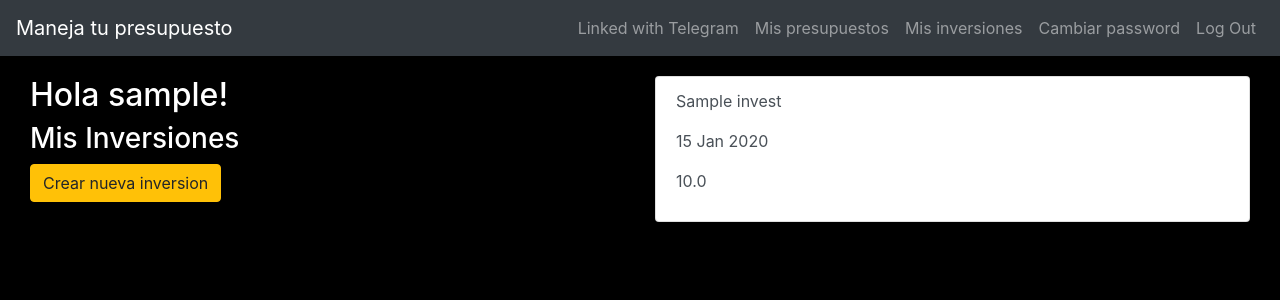
After one commit to ccantero/django-misgastos, a Django app: page /inversiones/ in a window 1280 px wide. The commit adds this page. Shown: the top 300 px of the page. Run offline with Django 3.2, Linux system fonts and the light colour scheme; a user stored in the database is signed in; tables that the repository leaves empty hold one stand-in row (values such as "Sample post"); some libraries are stand-ins or nearby versions.

Commit message:
Add InvestmentApp Enhancements

```diff
--- a/investmentapp/models.py
+++ b/investmentapp/models.py
@@ -2,9 +2,17 @@ from django.db import models
 
 # Create your models here.
 from django.utils import timezone
+from django.urls import reverse
+
+from django.contrib.auth import get_user_model
+User = get_user_model()
+
 
 class Conversion(models.Model):
 	name = models.CharField(max_length=100)
+
+	def __str__(self):
+		return self.name
 
 class Invest(models.Model):
 	name = models.CharField(max_length=100)
@@ -14,3 +22,7 @@ class Invest(models.Model):
 	factor = models.ForeignKey(	Conversion,
 									related_name='factor',
 									on_delete=models.PROTECT)
+	user = models.ForeignKey(User,related_name='investments',on_delete=models.PROTECT)
+
+	def get_absolute_url(self):
+		return reverse('inversiones:all')
--- /dev/null
+++ b/investmentapp/templates/investmentapp/invest_list.html
@@ -0,0 +1,37 @@
+{% extends "budgetsapp/budget_base.html" %}
+
+{% block pregroup %}
+	<div class="col">
+		<div class="content">
+			{% if user.is_authenticated  %}
+				<h2>Hola {{user.username}}!</h2>
+			{% endif %}
+			<h3>Mis Inversiones</h3>
+			{% if user.is_authenticated  %}
+				<a href="{% url 'inversiones:create' %}" class='btn btn-md btn-fill btn-warning'>
+					Crear nueva inversion
+				</a>
+			{% endif %}
+		</div>
+	</div>
+
+{% endblock %}
+
+{% block postgroup %}
+
+	<div class="col order-1">
+		<div class="list-budget">
+			{% if object_list.count == 0  %}
+				<h1>Todavia no tienes inversiones.</h1>
+			{% endif %}
+			{% for investment in object_list %}
+				<div class='list-group-item list-group-item-action'>
+					<p>{{ investment.name }}</p>
+					<p>{{ investment.create_date|date:"d M Y" }}</p>
+					<p>{{ investment.amount }}</p>
+				</div>
+			{% endfor %}
+		</div>
+	</div>
+
+{% endblock %}
--- /dev/null
+++ b/investmentapp/urls.py
@@ -0,0 +1,9 @@
+from django.urls import path
+from investmentapp import views
+
+app_name = 'inversiones'
+
+urlpatterns = [
+	path('',views.ListInvestment.as_view(),name='all'),
+	path('create/',views.CreateInvestment.as_view(),name='create'),
+]
--- a/investmentapp/views.py
+++ b/investmentapp/views.py
@@ -1,3 +1,29 @@
 from django.shortcuts import render
 
+from django.views import generic
+from django.contrib.auth.mixins import LoginRequiredMixin
+
+from investmentapp.models import Invest
+from investmentapp import forms
+
 # Create your views here.
+class CreateInvestment(LoginRequiredMixin,generic.CreateView):
+	#fields = ['name','amount','initial_rate', 'factor']
+	model = Invest
+	form_class = forms.InvestForm
+
+	def form_valid(self,form):
+		self.object = form.save(commit=False)
+		self.object.user = self.request.user
+		self.object.save()
+		return super().form_valid(form)
+
+
+class ListInvestment(LoginRequiredMixin,generic.ListView):
+	model = Invest
+
+	def get_queryset(self):
+		queryset = super().get_queryset()
+		# Fix for django.db.utils.ProgrammingError: can't adapt type 'SimpleLazyObject'
+		myuser = str(self.request.user)
+		return queryset.filter(user__username__iexact=myuser).order_by('name')
--- a/misgastos/urls.py
+++ b/misgastos/urls.py
@@ -32,4 +32,5 @@ urlpatterns = [
     path("categorias/", include("categoriesapp.urls", namespace="categorias")),
     path("coffees/", include("coffeeApp.urls", namespace="coffee")),
     path("telegramapi/", include("telegramapi.urls", namespace="telegramapi")),
+    path("inversiones/", include("investmentapp.urls", namespace="inversiones")),
 ]
--- a/telegramapi/views.py
+++ b/telegramapi/views.py
@@ -53,7 +53,7 @@ def listener(request):
 				send_message("What do you want to do my friend?", chat_id)
 		elif t_message_text == "/getmyinvest":
 			send_message("Sorry " + str(username) + "!", chat_id)
-			send_message("<b>This functionality is not yet implemented", chat_id)
+			send_message("<b>This functionality is not yet implemented</b>", chat_id)
 		else:
 			send_message("Sorry " + str(username) + "!", chat_id)
 			send_message("My answer are limited. Please ask the right questions.", chat_id)
--- a/templates/base.html
+++ b/templates/base.html
@@ -29,8 +29,8 @@
 					<li><a class="nav-link">Linked with Telegram </a></li>
 				{% endif %}
 
-				<li><a class="nav-link" href="{% url 'presupuestos:create' %}">Crear</a></li>
 				<li><a class="nav-link" href="{% url 'presupuestos:all' %}">Mis presupuestos</a></li>
+				<li><a class="nav-link" href="{% url 'inversiones:all' %}">Mis inversiones</a></li>
 				<li><a class="nav-link" href="{% url 'accountsapp:change_password' %}" >Cambiar password</a></li>
 				<li><a class="nav-link" href="{% url 'accountsapp:logout' %}" >Log Out</a></li>
 			{% else %}
```
Also changed, not shown: investmentapp/forms.py (added, +13 -0 lines), investmentapp/templates/investmentapp/invest_form.html (added, +21 -0 lines).
